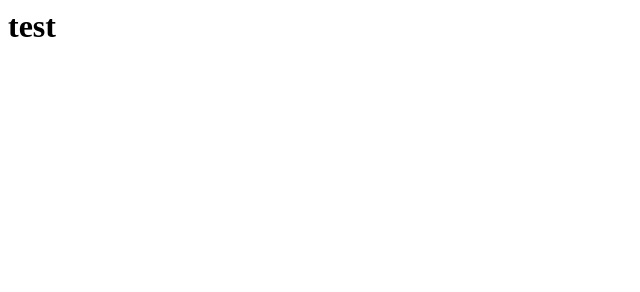
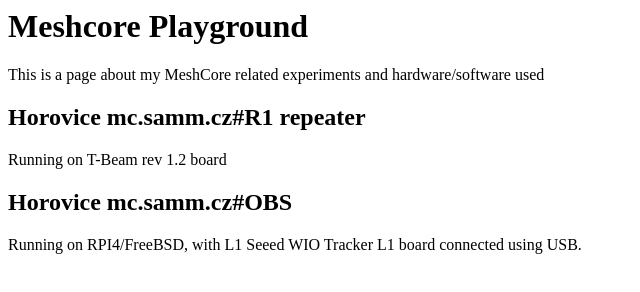
Before and after one commit to samm-git/mc.samm.cz, a plain HTML site: page index.html in a window 1280 px wide. Shown: the whole page, without its empty margins (0-640 px from the left). Drawn offline with Linux system fonts and the light colour scheme.

Commit message:
Create index.html with Meshcore Playground content
Added basic HTML structure and content for the Meshcore Playground.

```diff
--- a/index.html
+++ b/index.html
@@ -1 +1,11 @@
-<h1>test</h1>
+<html>
+  <title>samm.cz meshcore experiments</title>
+  <body>
+    <H1>Meshcore Playground</H1>
+    This is a page about my MeshCore related experiments and hardware/software used
+    <h2>Horovice mc.samm.cz#R1 repeater</h2>
+    Running on T-Beam rev 1.2 board
+    <h2>Horovice mc.samm.cz#OBS</h2>
+    Running on RPI4/FreeBSD, with L1 Seeed WIO Tracker L1 board connected using USB.
+  </body>
+</html>
```
